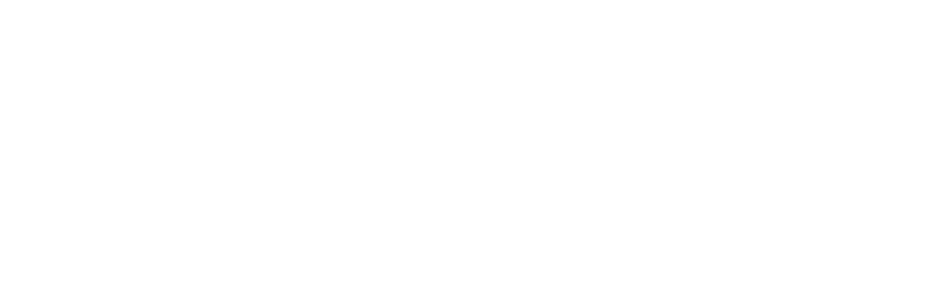
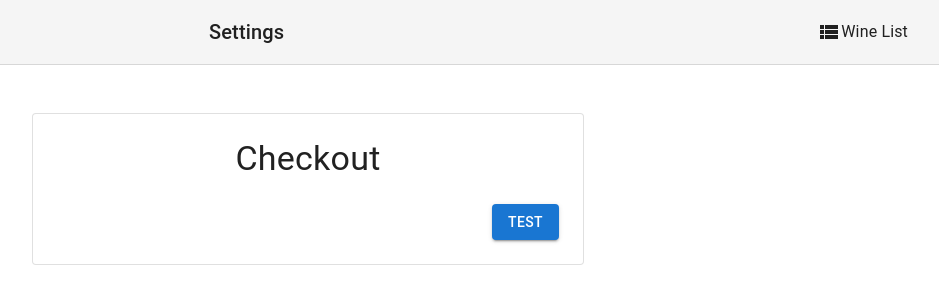
Before and after one commit to lynxlevin/llwinecellar, a React (Create React App) app in the folder llwc-front/: page /settings in a window 1280 px wide. Before the commit this address had no page. Shown: the top 304 px of the page, without its empty margins (332-1271 px from the left). Built offline with nearby package versions, Linux system fonts and the light colour scheme.

Commit message:
empty Settings page

```diff
--- a/llwc-front/src/App.tsx
+++ b/llwc-front/src/App.tsx
@@ -7,6 +7,7 @@ import { type Cellar, CellarContext } from './contexts/cellar-context';
 import { UserContext } from './contexts/user-context';
 import { WineContext, WineData, WineListQuery } from './contexts/wine-context';
 import { WineTagContext } from './contexts/wine-tag-context';
+import { Settings } from './pages/Settings';
 
 function App() {
     const [isLoggedIn, setIsLoggedIn] = useState<boolean | null>(null);
@@ -23,9 +24,20 @@ function App() {
                     <WineContext.Provider value={{ wineList, setWineList, wineListQuery, setWineListQuery }}>
                         <WineTagContext.Provider value={{ wineTagList, setWineTagList }}>
                             <Routes>
-                                <Route path="/" element={<Link to="/wine-list">Wine List</Link>} />
+                                <Route
+                                    path="/"
+                                    element={
+                                        <>
+                                            <p></p>
+                                            <Link to="/wine-list">Wine List</Link>
+                                            <p></p>
+                                            <Link to="/settings">Settings</Link>
+                                        </>
+                                    }
+                                />
                                 <Route path="/login" element={<Login />} />
                                 <Route path="/wine-list" element={<WineList />} />
+                                <Route path="/settings" element={<Settings />} />
                             </Routes>
                         </WineTagContext.Provider>
                     </WineContext.Provider>
--- /dev/null
+++ b/llwc-front/src/pages/Settings.tsx
@@ -0,0 +1,46 @@
+import React from 'react';
+import { Link } from 'react-router-dom';
+import { AppBar, Box, Container, Toolbar, Paper, Button, Typography, MenuItem } from '@mui/material';
+import ViewListIcon from '@mui/icons-material/ViewList';
+
+export const Settings = () => {
+    return (
+        <>
+            <AppBar
+                position="absolute"
+                color="default"
+                elevation={0}
+                sx={{
+                    position: 'relative',
+                    borderBottom: t => `1px solid ${t.palette.divider}`,
+                }}
+            >
+                <Toolbar>
+                    <Typography sx={{ flex: '1 1 10%' }} variant="h6" color="inherit" noWrap>
+                        Settings
+                    </Typography>
+                    <MenuItem>
+                        <ViewListIcon />
+                        <Link to="/wine-list" style={{ color: 'rgba(0, 0, 0, 0.87)', textDecorationLine: 'none' }}>
+                            Wine List
+                        </Link>
+                    </MenuItem>
+                </Toolbar>
+            </AppBar>
+            <Container component="main" maxWidth="sm" sx={{ mb: 4 }}>
+                <Paper variant="outlined" sx={{ my: { xs: 3, md: 6 }, p: { xs: 2, md: 3 } }}>
+                    <Typography component="h1" variant="h4" align="center">
+                        Checkout
+                    </Typography>
+                    <>
+                        <Box sx={{ display: 'flex', justifyContent: 'flex-end' }}>
+                            <Button variant="contained" sx={{ mt: 3, ml: 1 }}>
+                                test
+                            </Button>
+                        </Box>
+                    </>
+                </Paper>
+            </Container>
+        </>
+    );
+};
--- a/llwc-front/src/pages/WineList/index.tsx
+++ b/llwc-front/src/pages/WineList/index.tsx
@@ -1,4 +1,5 @@
 import React, { useContext, useState, useRef, useMemo } from 'react';
+import { Link, Navigate } from 'react-router-dom';
 import {
     Box,
     Table,
@@ -23,10 +24,10 @@ import {
 // import FilterListIcon from '@mui/icons-material/FilterList';
 import MenuIcon from '@mui/icons-material/Menu';
 import LogoutIcon from '@mui/icons-material/Logout';
+import SettingsIcon from '@mui/icons-material/Settings';
 import BookIcon from '@mui/icons-material/Book';
 import WarehouseIcon from '@mui/icons-material/Warehouse';
 import { visuallyHidden } from '@mui/utils';
-import { Navigate } from 'react-router-dom';
 import useWineListPage, { COLUMN_ORDER, Order } from '../../hooks/useWineListPage';
 import { WineDataKeys } from '../../contexts/wine-context';
 import useUserAPI from '../../hooks/useUserAPI';
@@ -100,7 +101,7 @@ const WineListToolbar = (props: WineListToolbarProps) => {
                 pr: { xs: 1, sm: 1 },
             }}
         >
-            <Typography sx={{ flex: '1 1 100%' }} variant="h6" id="tableTitle" component="div">
+            <Typography sx={{ flex: '1 1 10%' }} variant="h6" id="tableTitle" component="div">
                 {pageTitle}
             </Typography>
             <IconButton onClick={toggleListMode}>{drunkOnly ? <BookIcon /> : <WarehouseIcon />}</IconButton>
@@ -125,6 +126,12 @@ const WineListToolbar = (props: WineListToolbarProps) => {
                     <MenuItem onClick={handleLogout}>
                         <LogoutIcon />
                         <ListItemText>Log out</ListItemText>
+                    </MenuItem>
+                    <MenuItem>
+                        <SettingsIcon />
+                        <Link to="/settings" style={{ color: 'rgba(0, 0, 0, 0.87)', textDecorationLine: 'none' }}>
+                            Settings
+                        </Link>
                     </MenuItem>
                 </MenuList>
             </Menu>
```
